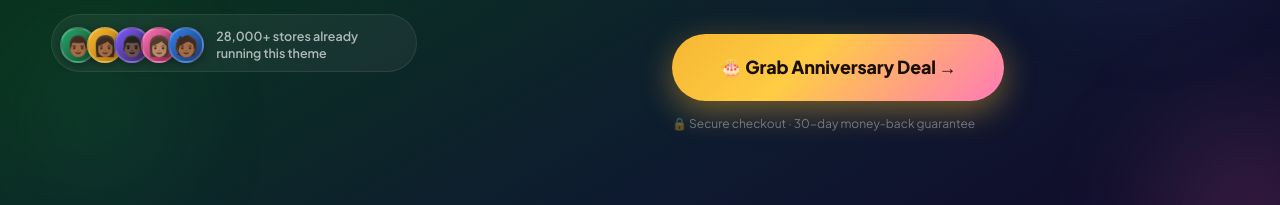
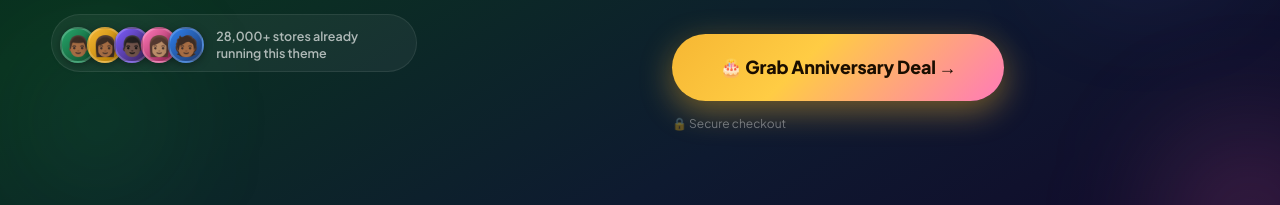
Before and after one commit to createmyshopin-cmyk/theme-api, a Next.js app: page /theme in a window 1280 px wide. Shown: the part 1778-1983 px from the top of the page. Built offline with nearby package versions, Linux system fonts and the light colour scheme.

Commit message:
Remove '30-day money-back guarantee' text across all sections
Co-Authored-By: Claude Sonnet 4.6 <noreply@anthropic.com>

```diff
--- a/pages/theme.js
+++ b/pages/theme.js
@@ -253,7 +253,7 @@ function AnniversaryOffer() {
             <a href="https://superprofile.bio/vp/shopify-415" target="_blank" rel="noopener noreferrer" className="ann-cta">
               🎂 Grab Anniversary Deal →
             </a>
-            <p className="ann-guarantee">🔒 Secure checkout · 30-day money-back guarantee</p>
+            <p className="ann-guarantee">🔒 Secure checkout</p>
           </div>
 
           {/* Social proof — mobile shows here */}
@@ -604,7 +604,7 @@ function Pricing() {
           ))}
         </div>
         <p style={{ textAlign: 'center', marginTop: 28, color: '#5b6270' }}>
-          🔒 Secure checkout · 30-day money-back guarantee · VAT included
+          🔒 Secure checkout · VAT included
         </p>
       </div>
     </section>
@@ -694,7 +694,7 @@ function FinalCTA() {
           <a href="#demos"   className="btn btn-ghost-light btn-lg">See live demos</a>
         </div>
         <p style={{ color: 'rgba(255,255,255,0.5)', marginTop: 22, fontSize: 13 }}>
-          30-day money-back guarantee · Secure checkout via Stripe
+          Secure checkout via Stripe
         </p>
       </div>
     </section>
```
